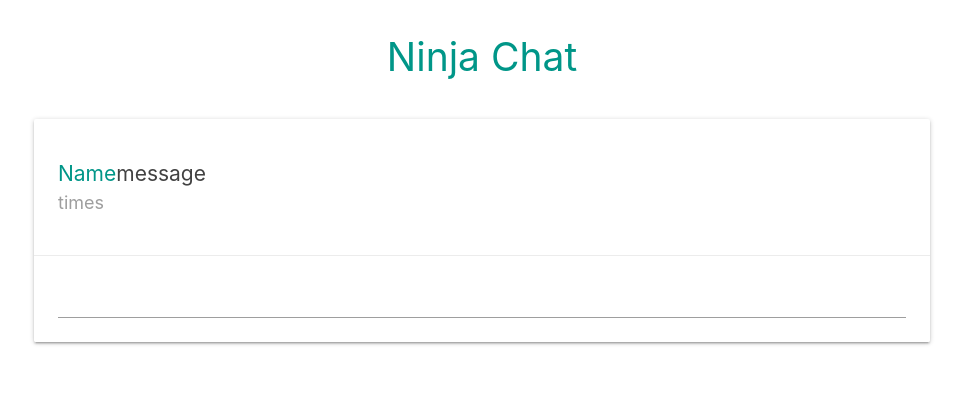
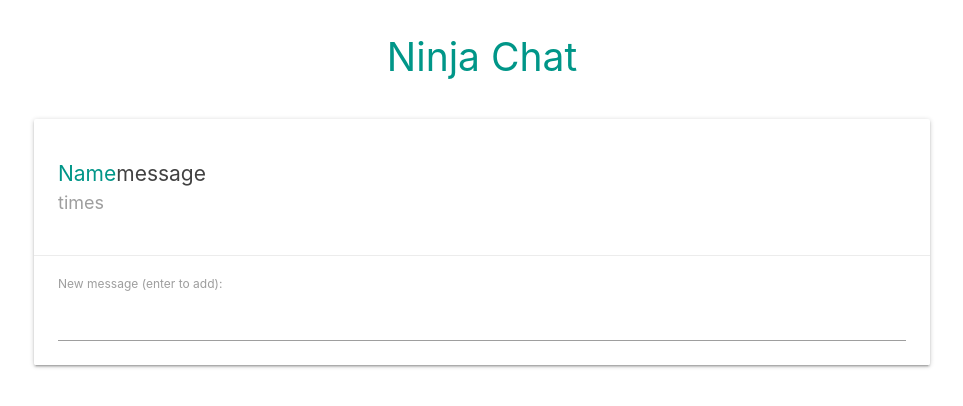
Before and after one commit to musayev-io/vue-ninja-chats, a Vue app: page /#/ in a window 1280 px wide. Both pictures are taken after typing "Sample" into the empty fields and a click on the button "ENTER CHAT". Shown: the top 406 px of the page, without its empty margins (158-1121 px from the left). Built offline with nearby package versions, Linux system fonts and the light colour scheme.

Commit message:
Separate new message into separate component

```diff
--- a/src/components/Chat.vue
+++ b/src/components/Chat.vue
@@ -12,7 +12,7 @@
         </ul>
       </div>
       <div class="card-action">
-        <input class="text">
+        <NewMessage :name="name"/>
       </div>
     </div>
 
@@ -20,9 +20,14 @@
 </template>
 
 <script>
+import NewMessage from '@/components/NewMessage'
+
 export default {
   name: 'Chat',
   props: ['name'],
+  components: {
+    NewMessage
+  },
   data () {
     return {}
   }
--- /dev/null
+++ b/src/components/NewMessage.vue
@@ -0,0 +1,30 @@
+<template>
+  <div class="new-message">
+    <form @submit.prevent="addMessage">
+      <label for="new-message">New message (enter to add):</label>
+      <input type="text" name="new-message" v-model="newMessage">
+    </form>
+
+  </div>
+</template>
+
+<script>
+export default {
+  name: 'NewMessage',
+  props: ['name'],
+  data() {
+    return {
+      newMessage: null
+    }
+  },
+  methods: {
+    addMessage() {
+      console.log(this.newMessage, this.name, Date.now())
+    }
+  }
+}
+</script>
+
+<style scoped>
+
+</style>
```
Lines whose indentation alone changed are shown as unchanged.
